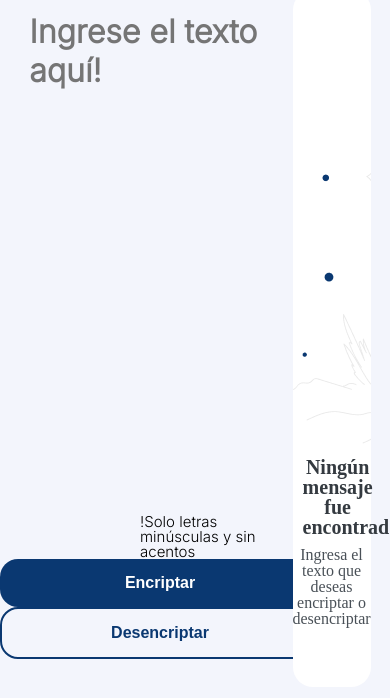
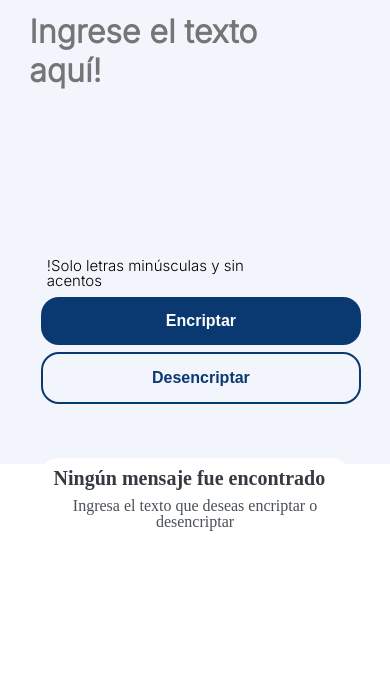
Before and after one commit to JohanMoncas/encriptador, a plain HTML site: page index.html in a window 390 px wide. Shown: the part 80-778 px from the top of the page. Drawn offline with Linux system fonts and the light colour scheme.

Commit message:
Responsive

```diff
--- a/style.css
+++ b/style.css
@@ -157,3 +157,59 @@ section{
 .ocultar{
     display: none;
 }
+
+/* Responsive */
+
+@media screen and (max-width: 480px){
+    section{
+        width: 40%;
+        height: 60%;
+    }
+
+    .section1{
+        width: 75%;
+    }
+
+    .texto{
+        height: 7em;
+    }
+
+    .alerta{
+        font-size: 15px;
+        margin-left: 16%;
+        padding-bottom: 3%;
+    }
+
+    .botones{
+        margin-left: 14%;
+    }
+
+    .btn-encriptar{
+        margin-bottom: 3%;
+    }
+
+    .section2{
+        width: 80%;
+        height: 10%;
+        margin-left: 10%;
+        margin-top: 120%;
+        margin-right: 10%;
+        position: absolute;
+    }
+
+    .contenedor-imagen{
+        display: none;
+    }
+
+    .contenedor-p{
+        padding-bottom: 30px;
+    }
+
+    .resultado{
+        height: 30%;
+    }
+
+    .texto-resultado{
+        height: 7em;
+    }
+}
```
